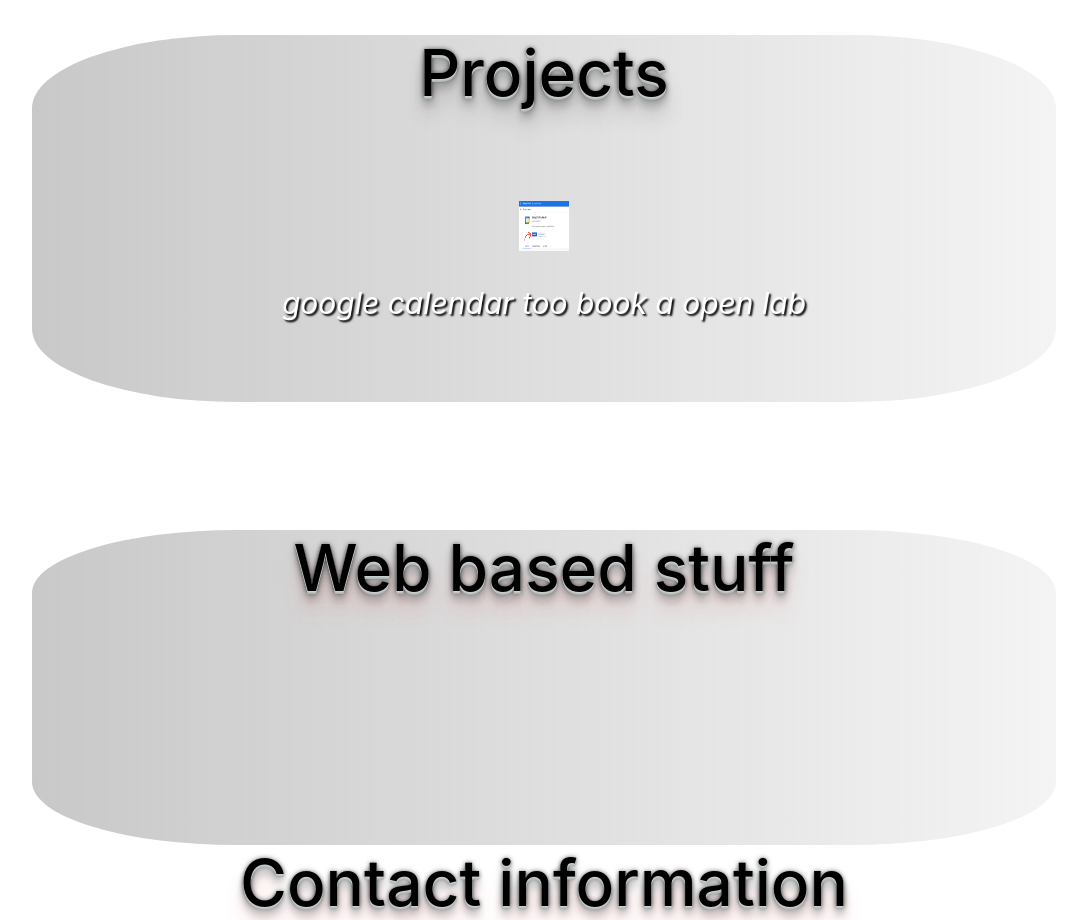
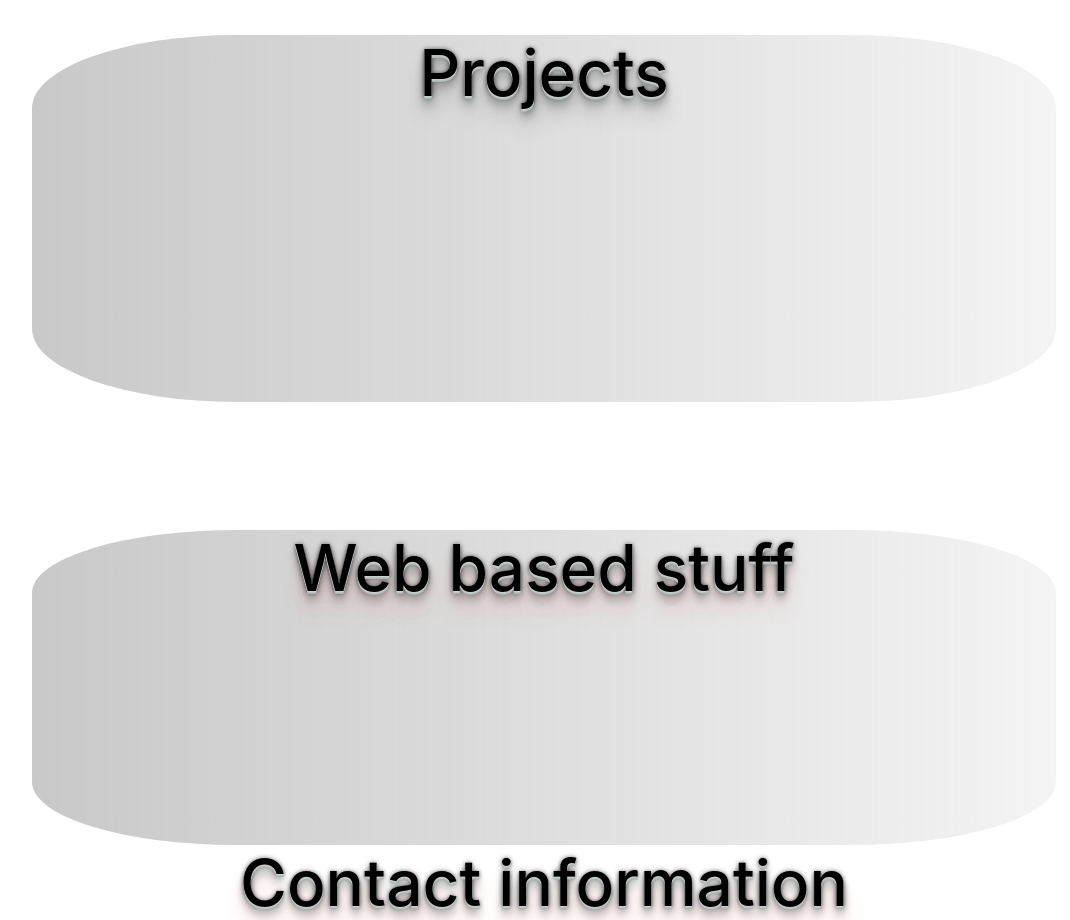
Before and after one commit to conert1/personal-profile, a plain HTML site: page index.html in a window 1280 px wide. Shown: the part 2480-3400 px from the top of the page, without its empty margins (96-1166 px from the left). Drawn offline with nearby package versions, Linux system fonts and the light colour scheme.

Commit message:
removed stuff

```diff
--- a/index.html
+++ b/index.html
@@ -145,7 +145,7 @@
       <div class="box2">
         <div class="icon2">
           <h2 class = "heading3">Projects</h2>
-          <p> <a href="https://github.com/conert1/boardroom-booking"><img src="pics/google-calendar-enable.png" alt="" width="50" height="50"></a><br>  google calendar too book a open lab  </p>
+          <!-- <p> <a href="https://github.com/conert1/boardroom-booking"><img src="pics/google-calendar-enable.png" alt="" width="50" height="50"></a><br>  google calendar too book a open lab  </p> -->
         </div>
         <div class="content2">
     <p>text based game.. this is a textbased game(no graphical ui) it launches the players in to a world where they can play and shoot each other it was developed in java, we have a client server model where players from different pcs can join the game. here i used javelin server, JSON, docker git CD/CI pipelines SQL etc.<a href="https://github.com/conert1/text-based-game"><img src="pics/robot.jpeg" alt="" height="60" width="70"></a></p>
```
